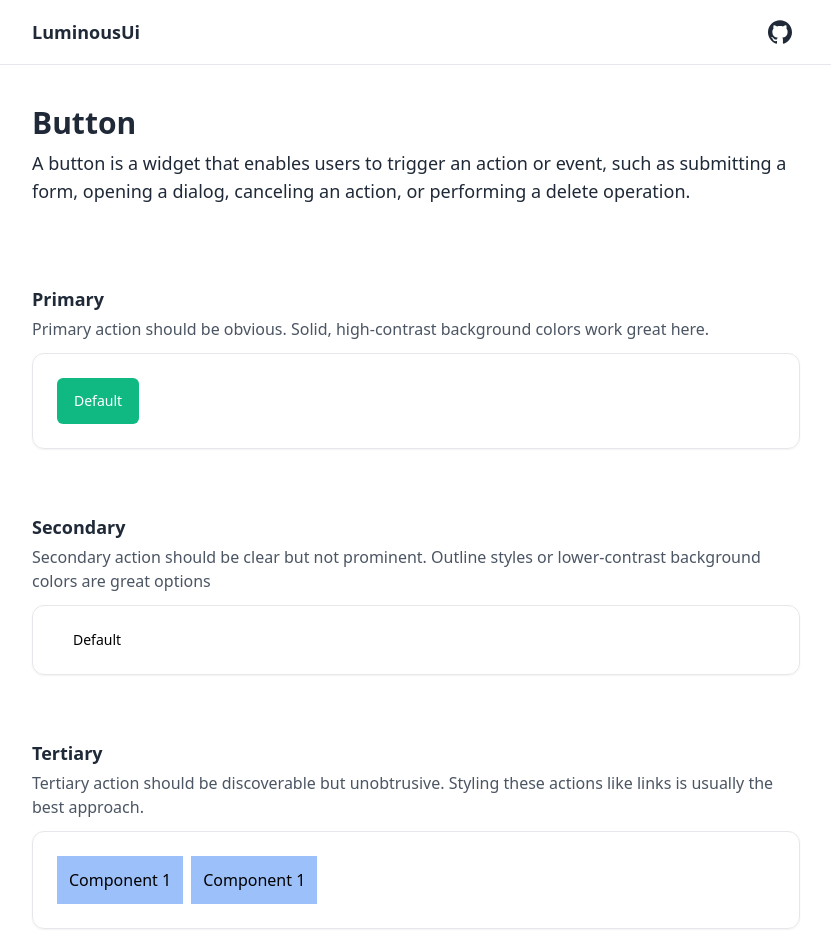
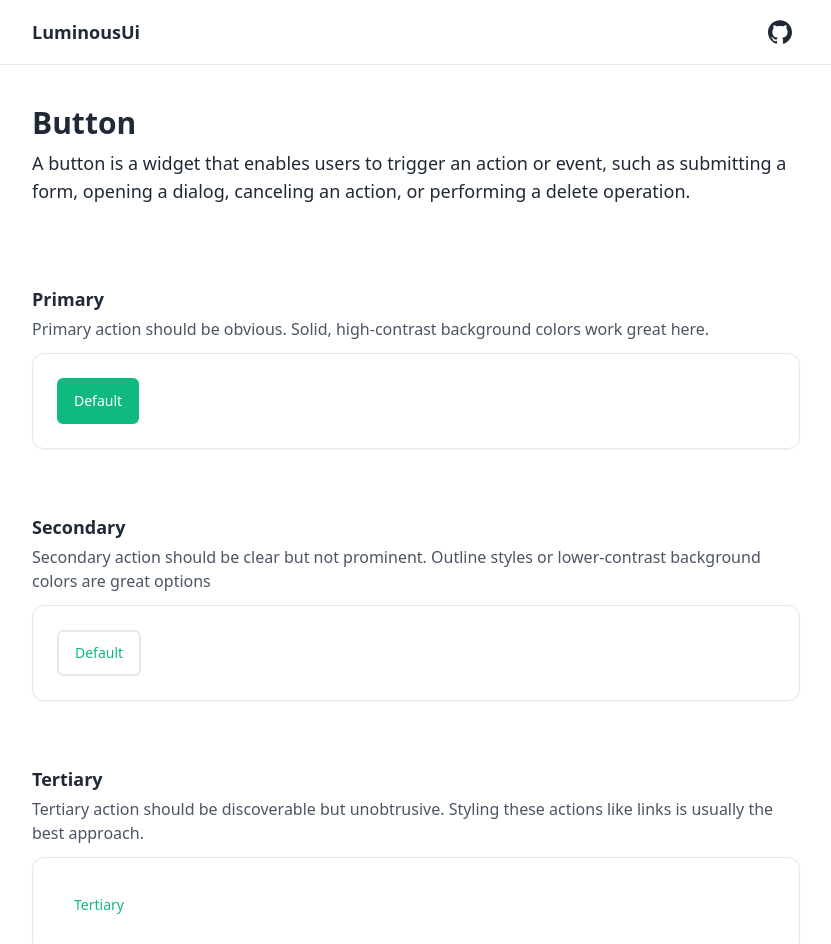
Before and after one commit to Uhsendin/luminous.ui, a React (Vite) app: page / in a window 1280 px wide. Shown: the top 944 px of the page, without its empty margins (224-1055 px from the left). Built offline with nearby package versions, Linux system fonts and the light colour scheme.

Commit message:
Added secondary and tertiary variants to varient classes switch statement

```diff
--- a/src/App.tsx
+++ b/src/App.tsx
@@ -27,8 +27,7 @@ function App() {
 					title="Tertiary"
 					description="Tertiary action should be discoverable but unobtrusive. Styling these actions like links is usually the best approach."
 				>
-					<div className="bg-blue-500/50 p-3">Component 1</div>
-					<div className="bg-blue-500/50 p-3">Component 1</div>
+					<Button variant="tertiary">Tertiary</Button>
 				</Section>
 				<Section
 					title="Destructive"
--- a/src/components/library/Button.tsx
+++ b/src/components/library/Button.tsx
@@ -15,6 +15,10 @@ const Button: React.FC<ButtonProps> = ({ variant = 'primary', ...props }) => {
 		switch (variant) {
 			case 'primary':
 				return 'border border-transparent py-3 text-white bg-emerald-500 hover:bg-emerald-600 focus:ring-emerald-500'
+			case 'secondary':
+				return 'border-2 border-gray-200 py-[0.688rem] hover:text-white text-emerald-500 hover:border-emerald-500 hover:bg-emerald-500 focus:ring-emerald-500'
+			case 'tertiary':
+				return 'border border-transparent py-3 underline-offset-4 ring-offset-white hover:underline text-emerald-500 hover:text-emerald-700 focus:ring-emerald-500'
 			default:
 				return ''
 		}
```
